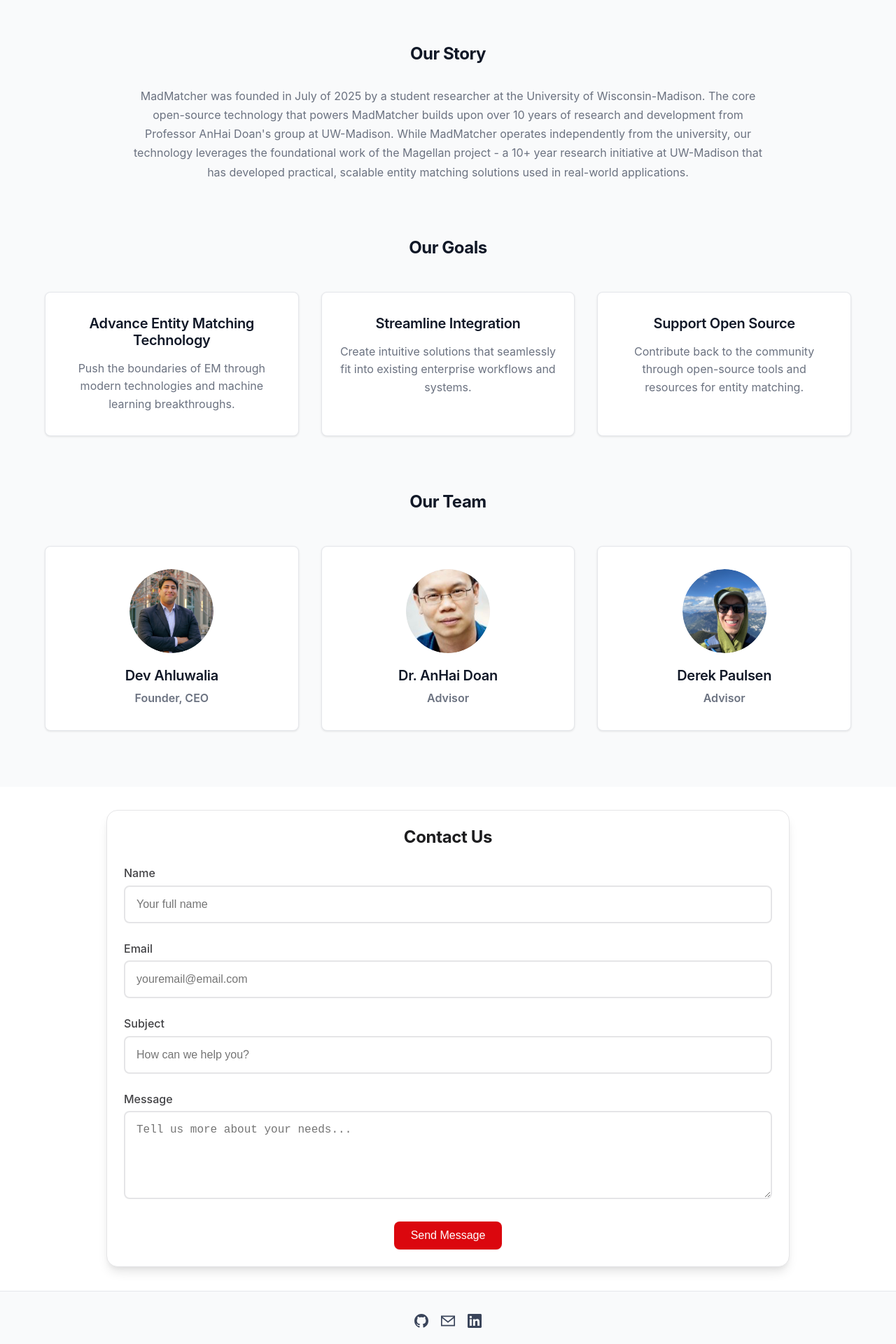
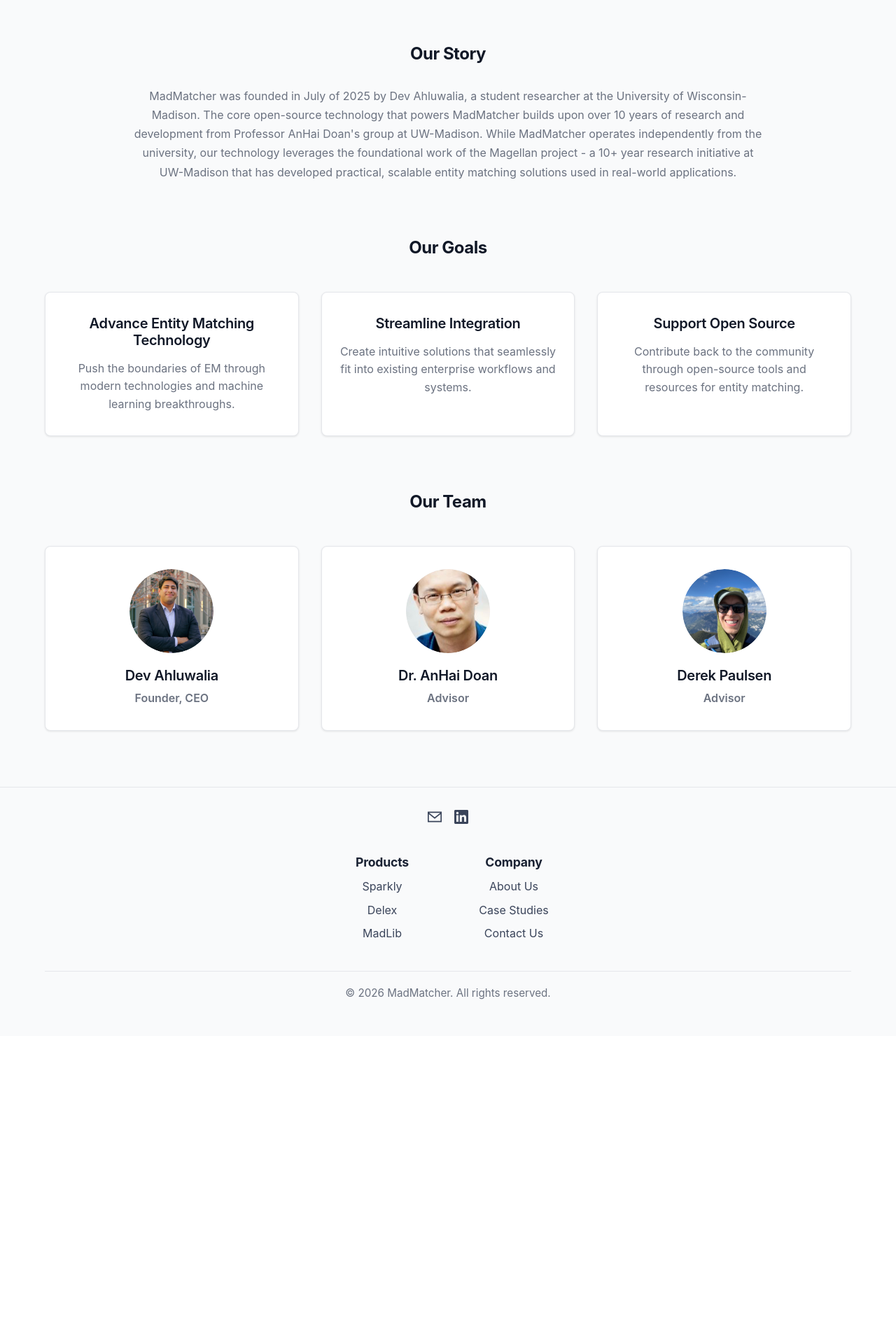
Before and after one commit to MadMatcher/madmatcher.ai, a React (Create React App) app: page /about in a window 1280 px wide. Shown: the part 2280-4200 px from the top of the page at 70% size. After the commit the page ends 3760 px from the top, so only its background shows below. Built offline with nearby package versions, Linux system fonts and the light colour scheme.

Commit message:
Updated homepage blurb, remove github hyperlinks, remove contact us from about page, modify ready to get started section, modify our products section, modify product page ordering modify about us blurb

```diff
--- a/src/components/EmailSignup.jsx
+++ b/src/components/EmailSignup.jsx
@@ -63,7 +63,7 @@
           textAlign: 'center',
           marginBottom: '1rem',
           fontSize: 'var(--text-lg)',
-          color: 'var(--color-gray-700)',
+          fontFamily: 'inherit',
         }}
       >
         Join our mailing list to stay updated
@@ -76,7 +76,7 @@
           style={{
             display: 'flex',
             gap: '0.5rem',
-            alignItems: 'flex-start',
+            alignItems: 'center',
             flexWrap: 'wrap',
           }}
         >
@@ -98,6 +98,9 @@
                 marginBottom: 0,
                 borderRadius: 'var(--radius-md)',
                 width: '100%',
+                height: '56px',
+                boxSizing: 'border-box',
+                fontFamily: 'inherit',
               }}
             />
           </div>
@@ -107,8 +110,13 @@
             disabled={isSubmitting}
             style={{
               whiteSpace: 'nowrap',
-              padding: 'var(--spacing-md) var(--spacing-lg)',
+              padding: '0 var(--spacing-lg)',
               flexShrink: 0,
+              height: '56px',
+              display: 'flex',
+              alignItems: 'center',
+              justifyContent: 'center',
+              fontFamily: 'inherit',
             }}
           >
             {isSubmitting ? 'Submitting...' : 'Subscribe'}
--- a/src/components/Footer.js
+++ b/src/components/Footer.js
@@ -23,17 +23,6 @@
         <div className={styles.footerContent}>
           <div className={styles.footerBrand}>
             <div className={styles.footerSocials}>
-              <a
-                href="https://github.com/madmatcher"
-                className={styles.footerSocial}
-                target="_blank"
-                rel="noopener noreferrer"
-                aria-label="GitHub"
-              >
-                <svg width="20" height="20" viewBox="0 0 24 24" fill="currentColor">
-                  <path d="M12 0c-6.626 0-12 5.373-12 12 0 5.302 3.438 9.8 8.207 11.387.599.111.793-.261.793-.577v-2.234c-3.338.726-4.033-1.416-4.033-1.416-.546-1.387-1.333-1.756-1.333-1.756-1.089-.745.083-.729.083-.729 1.205.084 1.839 1.237 1.839 1.237 1.07 1.834 2.807 1.304 3.492.997.107-.775.418-1.305.762-1.604-2.665-.305-5.467-1.334-5.467-5.931 0-1.311.469-2.381 1.236-3.221-.124-.303-.535-1.524.117-3.176 0 0 1.008-.322 3.301 1.23.957-.266 1.983-.399 3.003-.404 1.02.005 2.047.138 3.006.404 2.291-1.552 3.297-1.23 3.297-1.23.653 1.653.242 2.874.118 3.176.77.84 1.235 1.911 1.235 3.221 0 4.609-2.807 5.624-5.479 5.921.43.372.823 1.102.823 2.222v3.293c0 .319.192.694.801.576 4.765-1.589 8.199-6.086 8.199-11.386 0-6.627-5.373-12-12-12z" />
-                </svg>
-              </a>
               <a
                 href="mailto:entitymatchinginfo@gmail.com"
                 className={styles.footerSocial}
--- a/src/components/HeroHome.jsx
+++ b/src/components/HeroHome.jsx
@@ -21,9 +21,18 @@
 
           <div className="hero-actions">
             <p className="hero-blurb">
-              MadMatcher delivers state-of-the-art entity matching solutions for enterprises and
-              researchers. Our open-source tools are designed for scalability, accuracy, and ease of
-              integration.
+              MadMatcher delivers state-of-the-art entity matching solutions for enterprises,
+              government agencies, and university researchers. Our open-source tools are built on a{' '}
+              <a
+                href="https://anhaidgroup.github.io/magellan/"
+                style={{
+                  textDecoration: 'none',
+                  borderBottom: '1px dotted #9ca3af',
+                }}
+              >
+                decade of research at the University of Wisconsin-Madison
+              </a>
+              , and are designed for scalability, accuracy, and ease of integration.
             </p>
           </div>
         </div>
--- a/src/components/SolutionsHome.jsx
+++ b/src/components/SolutionsHome.jsx
@@ -51,13 +51,6 @@
 const SolutionsHome = () => (
   <section id="our-products" className="section bg-gray-50">
     <div className="container">
-      <div className="text-center mb-2xl">
-        <h2 className="section-title">Our Products</h2>
-        <p className="section-subtitle">
-          Enterprise-grade entity matching tools designed for scale and accuracy
-        </p>
-      </div>
-
       {solutions.map((solution, solutionIndex) => (
         <div key={solution.category} className="solution-category mb-4xl">
           <div className="text-center mb-2xl">
@@ -109,13 +102,10 @@
       <div className="text-center mt-4xl">
         <div className="max-w-3xl mx-auto">
           <h2>Ready to Get Started?</h2>
-          <p className="hero-subtitle mb-lg">
-            Explore our <strong>open-source tools</strong>, join our <strong>mailing list</strong>,
-            or reach out for <strong>free consulting</strong> using the contact form below.
-          </p>
+
           <div className="flex justify-center gap-lg mt-xl">
             <a
-              href="https://github.com/madmatcher"
+              href="./products"
               className="btn btn-primary btn-lg"
               target="_blank"
               rel="noopener noreferrer"
@@ -127,15 +117,14 @@
                 justifyContent: 'center',
               }}
             >
-              <span className="flex items-center gap-sm">
-                <svg width="20" height="20" viewBox="0 0 24 24" fill="currentColor">
-                  <path d="M12 0c-6.626 0-12 5.373-12 12 0 5.302 3.438 9.8 8.207 11.387.599.111.793-.261.793-.577v-2.234c-3.338.726-4.033-1.416-4.033-1.416-.546-1.387-1.333-1.756-1.333-1.756-1.089-.745.083-.729.083-.729 1.205.084 1.839 1.237 1.839 1.237 1.07 1.834 2.807 1.304 3.492.997.107-.775.418-1.305.762-1.604-2.665-.305-5.467-1.334-5.467-5.931 0-1.311.469-2.381 1.236-3.221-.124-.303-.535-1.524.117-3.176 0 0 1.008-.322 3.301 1.23.957-.266 1.983-.399 3.003-.404 1.02.005 2.047.138 3.006.404 2.291-1.552 3.297-1.23 3.297-1.23.653 1.653.242 2.874.118 3.176.77.84 1.235 1.911 1.235 3.221 0 4.609-2.807 5.624-5.479 5.921.43.372.823 1.102.823 2.222v3.293c0 .319.192.694.801.576 4.765-1.589 8.199-6.086 8.199-11.386 0-6.627-5.373-12-12-12z" />
-                </svg>
-                View on GitHub
-              </span>
+              <span className="flex items-center gap-sm">Explore Our Open-Source Tools</span>
             </a>
           </div>
           <EmailSignup />
+          <p style={{ marginTop: '3rem', marginBottom: '-2rem', fontSize: 'var(--text-lg)' }}>
+            Contact us using the form below with <strong>questions</strong> or to request{' '}
+            <strong>free consulting</strong>.
+          </p>
         </div>
       </div>
     </div>
--- a/src/pages/About.js
+++ b/src/pages/About.js
@@ -1,13 +1,12 @@
-import React from "react";
-import EntityMatching from "./About/EntityMatching";
-import AboutMadMatcher from "./About/AboutMadMatcher";
-import ContactUs from "../components/ContactUs";
+import React from 'react';
+import EntityMatching from './About/EntityMatching';
+import AboutMadMatcher from './About/AboutMadMatcher';
+import ContactUs from '../components/ContactUs';
 
 const About = () => (
   <>
     <EntityMatching />
     <AboutMadMatcher />
-    <ContactUs />
   </>
 );
 
--- a/src/pages/About/AboutMadMatcher.jsx
+++ b/src/pages/About/AboutMadMatcher.jsx
@@ -19,13 +19,13 @@
             <h2>Our Story</h2>
             <div className={styles.story}>
               <p>
-                MadMatcher was founded in July of 2025 by a student researcher at the University of
-                Wisconsin-Madison. The core open-source technology that powers MadMatcher builds
-                upon over 10 years of research and development from Professor AnHai Doan's group at
-                UW-Madison. While MadMatcher operates independently from the university, our
-                technology leverages the foundational work of the Magellan project - a 10+ year
-                research initiative at UW-Madison that has developed practical, scalable entity
-                matching solutions used in real-world applications.
+                MadMatcher was founded in July of 2025 by Dev Ahluwalia, a student researcher at the
+                University of Wisconsin-Madison. The core open-source technology that powers
+                MadMatcher builds upon over 10 years of research and development from Professor
+                AnHai Doan's group at UW-Madison. While MadMatcher operates independently from the
+                university, our technology leverages the foundational work of the Magellan project -
+                a 10+ year research initiative at UW-Madison that has developed practical, scalable
+                entity matching solutions used in real-world applications.
               </p>
             </div>
           </section>
--- a/src/pages/Product.js
+++ b/src/pages/Product.js
@@ -1,12 +1,6 @@
 import React from 'react';
 
 const products = [
-  {
-    id: 'consulting',
-    name: 'Consulting Services',
-    subtitle:
-      'The MadMatcher team will help you understand where and how to implement entity matching in your data pipeline.',
-  },
   {
     id: 'sparkly',
     name: 'Sparkly',
@@ -73,6 +67,12 @@
     github: 'https://github.com/madmatcher/madlib',
     apiDocs: 'https://madmatcher.github.io/MadLib/',
     examples: 'https://github.com/madmatcher/madlib/tree/main/examples',
+  },
+  {
+    id: 'consulting',
+    name: 'Consulting Services',
+    subtitle:
+      'The MadMatcher team will help you understand where and how to implement entity matching in your data pipeline.',
   },
 ];
 
```
